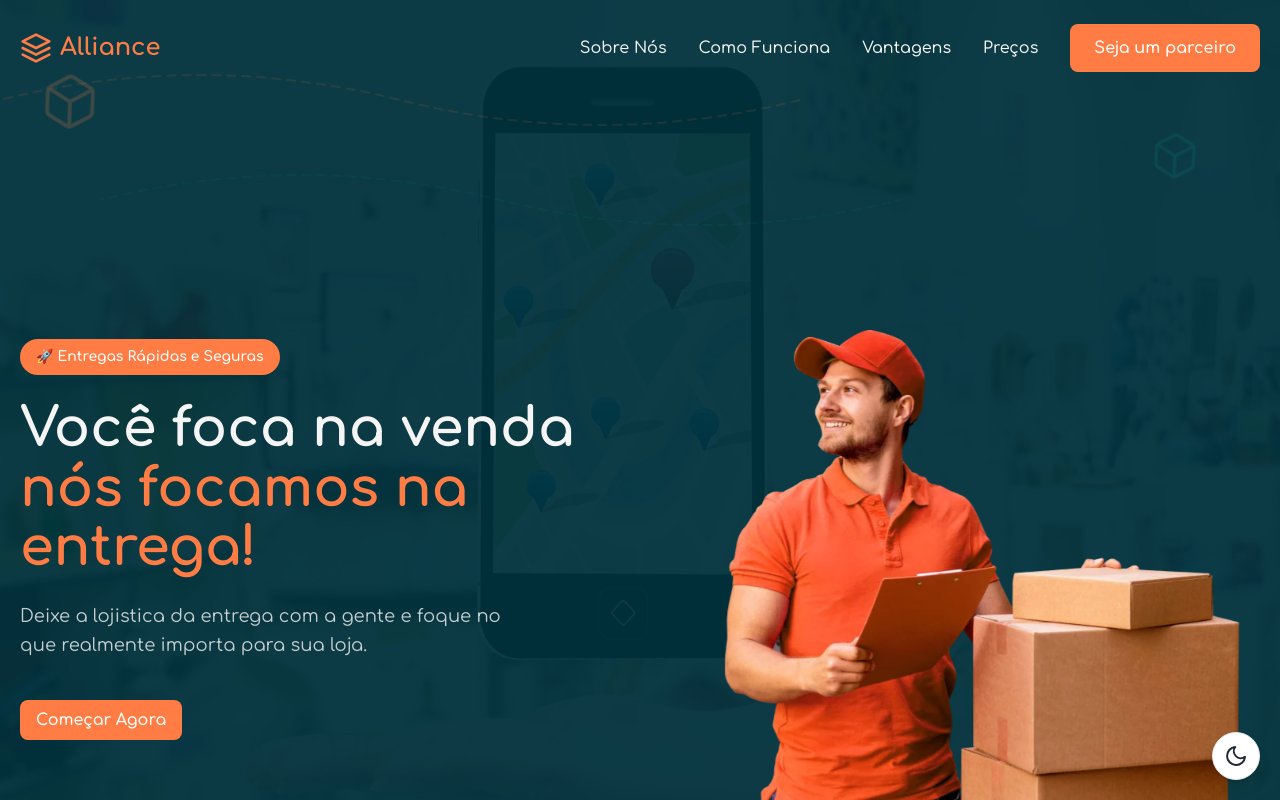
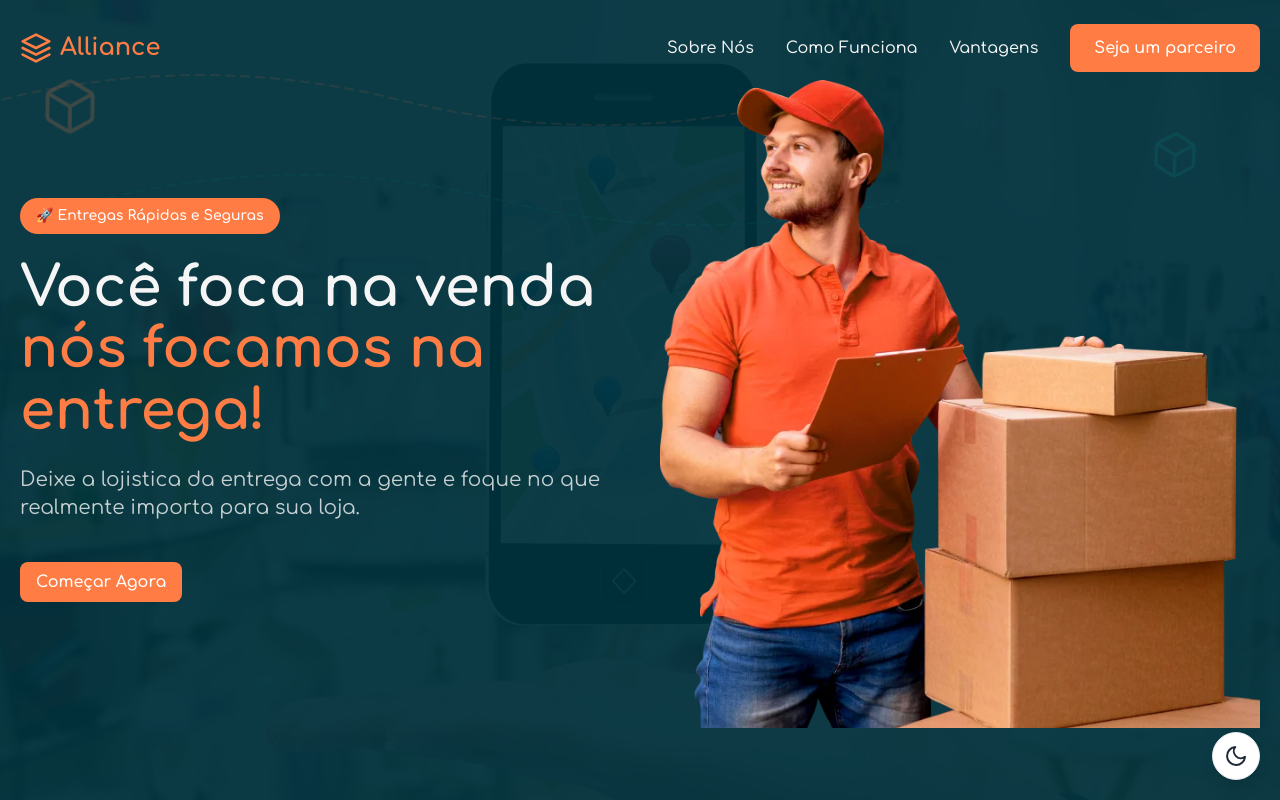
Before and after one commit to criaappoficial/alliance-entregas-website, a React (Vite) app: page / in a window 1280 px wide. Shown: the top 800 px of the page. Built offline with nearby package versions, Linux system fonts and the light colour scheme.

Commit message:
Formacao do site

```diff
--- a/src/App.tsx
+++ b/src/App.tsx
@@ -3,7 +3,7 @@ import { Hero } from "./components/Hero";
 import { About } from "./components/About";
 import { HowItWorks } from "./components/HowItWorks";
 import { Features } from "./components/Features";
-import { Pricing } from "./components/Pricing";
+// import { Pricing } from "./components/Pricing";
 import { Contact } from "./components/Contact";
 import { Download } from "./components/Download";
 import { Footer } from "./components/Footer";
@@ -18,7 +18,7 @@ function App() {
         <About />
         <HowItWorks />
         <Features />
-        <Pricing />
+        {/* <Pricing /> */}
         <Contact />
         <Download />
       </main>
--- a/src/components/Contact.tsx
+++ b/src/components/Contact.tsx
@@ -40,7 +40,12 @@ export const Contact = () => {
               Cadastre seu estabelecimento e aumente suas vendas com nossa
               logística eficiente.
             </p>
-            <a href="#" className="btn btn-primary w-full block">
+            <a
+              href="https://wa.me/558288656974"
+              target="_blank"
+              rel="noopener noreferrer"
+              className="btn btn-primary w-full block"
+            >
               Cadastrar Loja
             </a>
           </div>
@@ -71,7 +76,9 @@ export const Contact = () => {
               na sua região.
             </p>
             <a
-              href="#"
+              href="https://forms.gle/QyiLRGWWUN6FaJis9"
+              target="_blank"
+              rel="noopener noreferrer"
               className="btn bg-secondary text-white hover:bg-secondary/90 w-full block"
             >
               Cadastrar como Entregador
--- a/src/components/Download.tsx
+++ b/src/components/Download.tsx
@@ -14,7 +14,9 @@ export const Download = () => {
         <div className="flex justify-center gap-5 flex-wrap">
           {/* Google Play Button */}
           <a
-            href="#"
+            href="https://play.google.com/store/apps/details?id=com.criaapp.alliance_entregas"
+            target="_blank"
+            rel="noopener noreferrer"
             className="flex items-center gap-2.5 bg-black text-white px-6 py-3 rounded-xl hover:scale-105 transition-transform"
           >
             <svg viewBox="0 0 24 24" width="32" height="32" fill="currentColor">
@@ -28,7 +30,9 @@ export const Download = () => {
 
           {/* App Store Button */}
           <a
-            href="#"
+            href="https://apps.apple.com/br/app/alliance-entregas/id6754856580"
+            target="_blank"
+            rel="noopener noreferrer"
             className="flex items-center gap-2.5 bg-black text-white px-6 py-3 rounded-xl hover:scale-105 transition-transform"
           >
             <svg viewBox="0 0 24 24" width="32" height="32" fill="currentColor">
--- a/src/components/Header.tsx
+++ b/src/components/Header.tsx
@@ -74,12 +74,14 @@ export const Header = () => {
           >
             Vantagens
           </a>
-          <a
-            href="#pricing"
-            className="font-medium text-dark-text hover:text-primary transition-colors"
-          >
-            Preços
-          </a>
+          {/**
+           * <a
+           *   href="#pricing"
+           *   className="font-medium text-dark-text hover:text-primary transition-colors"
+           * >
+           *   Preços
+           * </a>
+           */}
           <a href="#download" className="btn btn-primary">
             Seja um parceiro
           </a>
@@ -133,13 +135,15 @@ export const Header = () => {
           >
             Vantagens
           </a>
-          <a
-            href="#pricing"
-            className="font-medium text-lg text-dark-text hover:text-primary"
-            onClick={() => setMobileMenuOpen(false)}
-          >
-            Preços
-          </a>
+          {/**
+           * <a
+           *   href="#pricing"
+           *   className="font-medium text-lg text-dark-text hover:text-primary"
+           *   onClick={() => setMobileMenuOpen(false)}
+           * >
+           *   Preços
+           * </a>
+           */}
           <a
             href="#download"
             className="btn btn-primary text-center"
--- a/src/components/Hero.tsx
+++ b/src/components/Hero.tsx
@@ -4,7 +4,7 @@ import { AnimatedElements } from "./AnimatedElements";
 
 export const Hero = () => {
   return (
-    <section className="min-h-screen lg:min-h-[900px] flex flex-col lg:flex-row items-center lg:items-end relative overflow-hidden pt-24 lg:pt-0">
+    <section className="min-h-[80vh] md:min-h-screen flex items-center relative overflow-hidden pt-24 md:pt-0">
       {/* Background Image with Overlay */}
       <div
         className="absolute inset-0 z-0"
@@ -19,18 +19,18 @@ export const Hero = () => {
       {/* Animated Elements */}
       <AnimatedElements />
 
-      <div className="container-custom flex flex-col lg:flex-row items-center lg:items-end relative z-10 max-w-[1440px] h-full lg:h-fit w-full">
-        <div className="flex flex-col lg:flex-row justify-between items-center lg:items-end gap-10 lg:gap-20 h-full lg:h-fit w-full">
-          <div className="animate-fade-in mb-10 lg:mb-40 text-center lg:text-left mt-10 lg:mt-0">
+      <div className="container-custom grid grid-cols-1 lg:grid-cols-2 items-center gap-10 relative z-10 max-w-[1440px] w-full">
+        <div className="w-full">
+          <div className="animate-fade-in mb-10 lg:mb-0 text-center lg:text-left mt-10 lg:mt-0">
             <span className="inline-block px-4 py-2 bg-primary text-white rounded-full font-semibold text-sm mb-6">
               🚀 Entregas Rápidas e Seguras
             </span>
-            <h1 className="text-[clamp(32px,5vw,54px)] leading-[1.1] font-extrabold mb-6 text-dark-text">
+            <h1 className="text-[clamp(32px,5.5vw,56px)] leading-[1.1] font-extrabold mb-6 text-dark-text">
               Você foca na venda
               <br />
               <span className="text-primary">nós focamos na entrega!</span>
             </h1>
-            <p className="text-lg text-dark-text/80 mb-10 max-w-[500px] leading-relaxed mx-auto lg:mx-0">
+            <p className="text-lg md:text-xl text-dark-text/80 mb-10 max-w-[600px] leading-relaxed mx-auto lg:mx-0">
               Deixe a lojistica da entrega com a gente e foque no que realmente
               importa para sua loja.
             </p>
@@ -41,7 +41,8 @@ export const Hero = () => {
             </div>
           </div>
 
-          <div className="animate-fade-in [animation-delay:0.2s] w-full max-w-[400px] lg:max-w-none lg:w-auto">
+        </div>
+        <div className="animate-fade-in [animation-delay:0.2s] w-full max-w-[480px] lg:max-w-none lg:w-auto justify-self-center lg:justify-self-end">
           <div
             className="relative transition-transform duration-300 ease-out transform perspective-1000 rotate-y-[-5deg] hover:rotate-y-0 hover:scale-[1.02]"
             onMouseMove={(e) => {
@@ -61,7 +62,6 @@ export const Hero = () => {
           </div>
         </div>
       </div>
-      </div>
     </section>
   );
 };
--- a/src/components/ThemeToggle.tsx
+++ b/src/components/ThemeToggle.tsx
@@ -1,29 +1,22 @@
 import { useEffect, useState } from "react";
 
 export const ThemeToggle = () => {
-  const [theme, setTheme] = useState<"light" | "dark">("light");
+  const [theme, setTheme] = useState<"light" | "dark">(() => {
+    const saved = localStorage.getItem("theme") as "light" | "dark" | null;
+    if (saved) return saved;
+    const prefersDark = window.matchMedia("(prefers-color-scheme: dark)").matches;
+    return prefersDark ? "dark" : "light";
+  });
 
   useEffect(() => {
-    // Check system preference or saved theme
-    const savedTheme = localStorage.getItem("theme") as "light" | "dark" | null;
-    const systemPrefersDark = window.matchMedia(
-      "(prefers-color-scheme: dark)"
-    ).matches;
-
-    if (savedTheme) {
-      setTheme(savedTheme);
-      document.documentElement.setAttribute("data-theme", savedTheme);
-      if (savedTheme === "dark") {
-        document.documentElement.classList.add("dark");
-      } else {
-        document.documentElement.classList.remove("dark");
-      }
-    } else if (systemPrefersDark) {
-      setTheme("light");
-      document.documentElement.setAttribute("data-theme", "light");
+    document.documentElement.setAttribute("data-theme", theme);
+    localStorage.setItem("theme", theme);
+    if (theme === "dark") {
+      document.documentElement.classList.add("dark");
+    } else {
       document.documentElement.classList.remove("dark");
     }
-  }, []);
+  }, [theme]);
 
   const toggleTheme = () => {
     const newTheme = theme === "light" ? "dark" : "light";
```
Also changed, not shown: 1 other file (tests, documents, lock files or other folders). Lines whose indentation alone changed are shown as unchanged.
